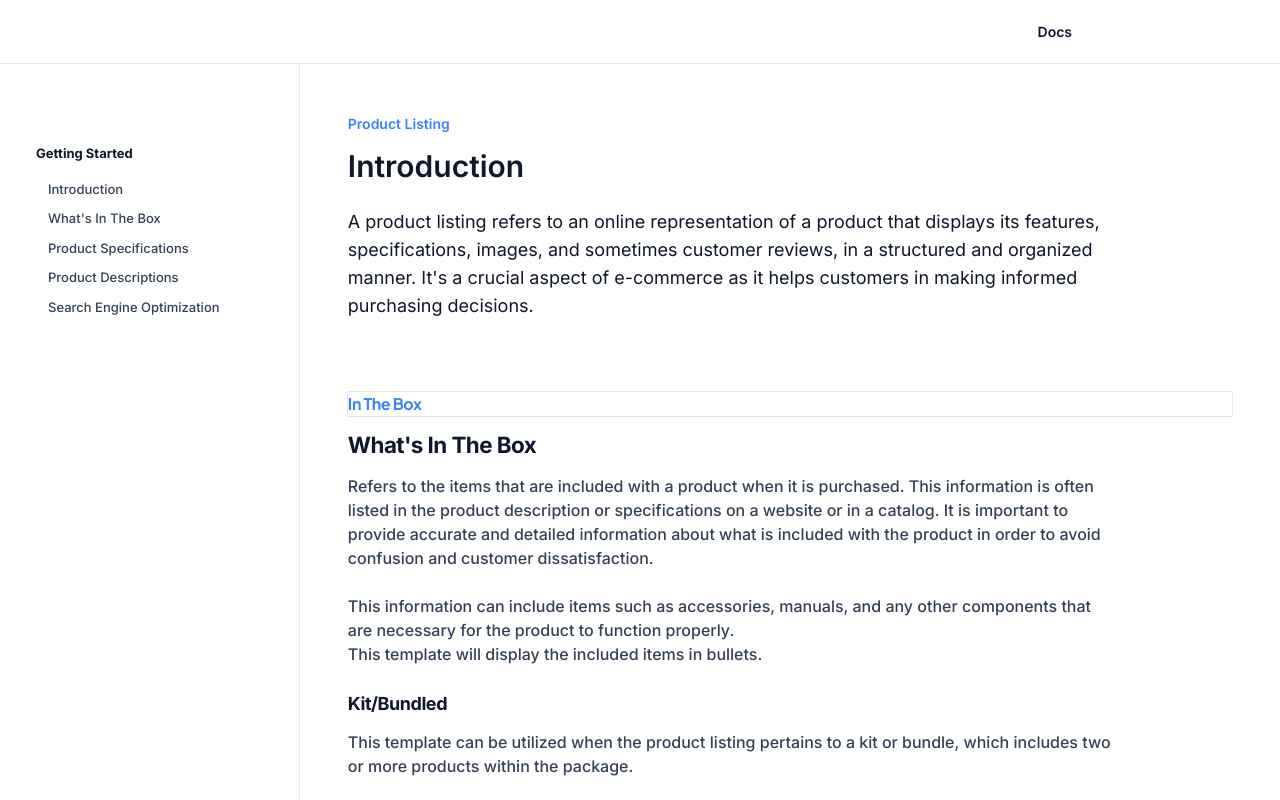
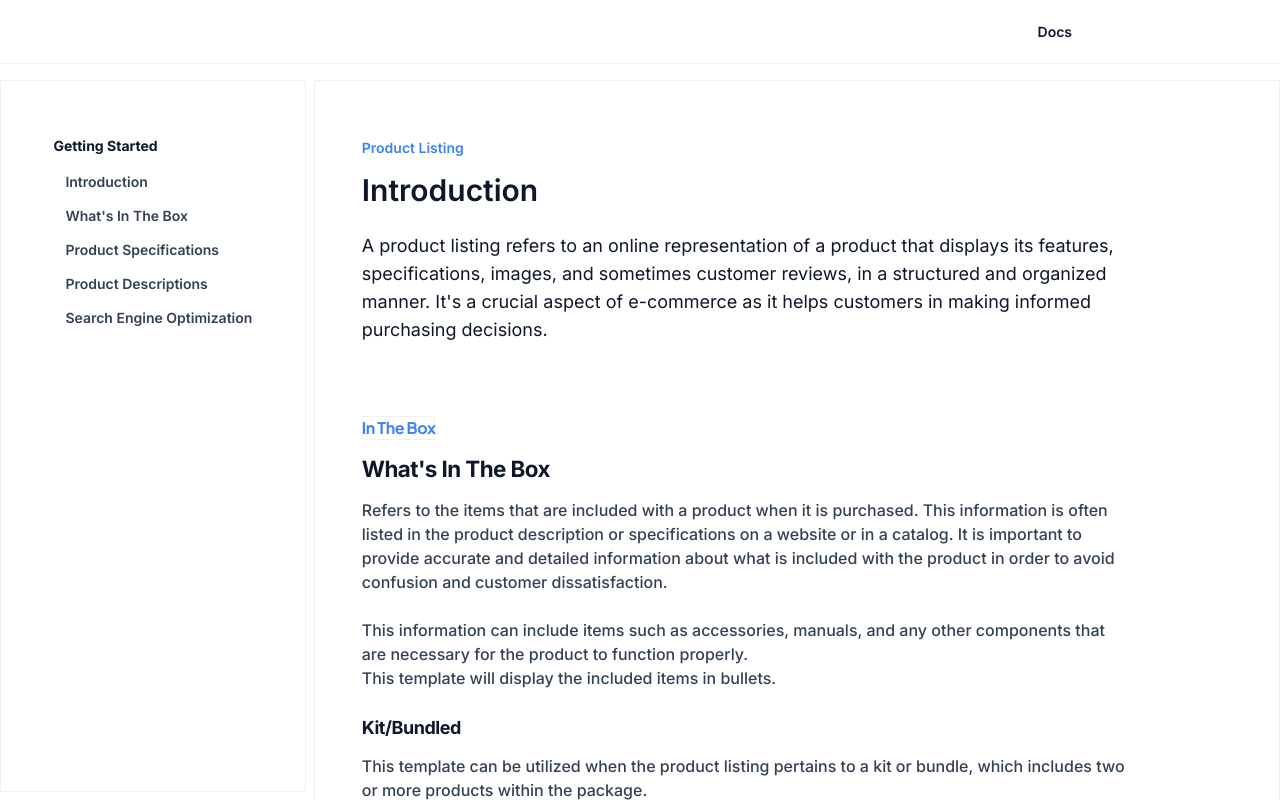
Before and after one commit to rogelcristobal/digiDirect-vite, a React (Vite) app: page / in a window 1280 px wide. Shown: the top 800 px of the page. Built offline with nearby package versions, Linux system fonts and the light colour scheme.

Commit message:
fixed sidebar

```diff
--- a/src/App.jsx
+++ b/src/App.jsx
@@ -9,7 +9,7 @@ function App() {
       {/* navbar */}
         <Navbar></Navbar>
       {/* body */}
-      <div className=" md:px-4 lg:px-0  min-h-[150vh] h-auto  flex  items-start justify-center  box-border">
+      <div className=" md:px-4 lg:px-0  min-h-[150vh] h-auto pt-4  flex  items-start justify-center  box-border">
        <SidebarLayoutPage></SidebarLayoutPage>
       </div>
       {/* footer */}
--- a/src/components/Navbar.jsx
+++ b/src/components/Navbar.jsx
@@ -2,7 +2,7 @@ import React from 'react';
 
 const Navbar = () => {
   return (
-     <div className="h-16 flex items-center justify-end medium-bottom-divider bg-inherit z-50 box-border sticky top-0 ">
+     <div className="h-16 flex items-center justify-end thin-bottom-divider bg-inherit z-50 box-border sticky top-0 ">
         {/* items container */}
         <div className='h-fit container mx-auto items-center justify-end box-border flex thin-bottom-divider`'>
             <span className='text-sm font-semibold capitalize mr-52 '>docs</span>
--- a/src/components/Section.jsx
+++ b/src/components/Section.jsx
@@ -31,7 +31,7 @@ const Section = ({ title, children, category, child,id ,hash}) => {
           }
         }}
           {...(category && { ref: ref })}
-          className={` medium-box-divider   transition-all duration-300 ease-in-out   z-30 text-blue-500 text-base  font-bold   leading-[24px] tracking-tight  mb-3 capitalize lg:mb-3  font-plus`}
+          className={` thin-box-divider w-fit  transition-all duration-300 ease-in-out   z-30 text-blue-500 text-base  font-bold   leading-[24px] tracking-tight  mb-3 capitalize lg:mb-3  font-plus`}
         >
          {category}
         </p>
--- a/src/components/SidebarLayoutPage.jsx
+++ b/src/components/SidebarLayoutPage.jsx
@@ -23,23 +23,23 @@ const SidebarLayoutPage = () => {
   }, [ref.current]);
   console.log(sticky)
   return (
-    <div className="relative w-full flex items-start   justify-start gap-2 pt-0 box-border">
+    <div className="relative container mx-auto flex items-start   justify-start gap-2 pt-0 box-border">
       {/* sidebar container*/}
-      <div className="h-[calc(100vh-5.5rem)]  sticky top-20  pl-5 w-96 overflow-y-auto pt-16 ">
+      <div className="h-[calc(100vh-5.5rem)] thin-box-divider sticky top-20  pl-0 box-border flex justify-center items-start w-[26rem] overflow-y-auto pt-14 ">
         {/* content */}
         <nav className="relative h-full  px-[1rem]">
-          <h5 className="text-slate-900 text-[13px]  text-left font-inter  font-bold capitalize mb-4">
+          <h5 className="text-slate-900 text-sm  text-left font-inter  font-bold capitalize mb-4">
             getting started
           </h5>
           {/* items */}
-          <div className="space-y-2.5 text-slate-700 pl-3 text-left  font-inter">
-            <p className="capitalize text-[13px] font-medium  cursor-pointer hover:text-blue-500 ">
+          <div className="space-y-3.5 text-slate-700 pl-3 text-left  font-inter">
+            <p className="capitalize text-sm font-semibold  cursor-pointer hover:text-blue-500 ">
               {textContent.title}
             </p>
             {textContent.sections.map((item, id) => (
               <p
                 key={id}
-                className="capitalize text-[13px] font-medium  cursor-pointer hover:text-blue-500 "
+                className="capitalize text-sm font-semibold  cursor-pointer hover:text-blue-500 "
               >
                 {item.title}
               </p>
@@ -48,7 +48,7 @@ const SidebarLayoutPage = () => {
         </nav>
       </div>
       {/* body */}
-      <div className="h-full box-border medium-box-divider w-full py-12 px-12  ">
+      <div className="h-full box-border thin-box-divider w-full py-14 px-12  ">
         {/* heading container */}
         <div className=" max-w-3xl relative flex-auto  mb-12">
           <p className="text-sm leading-[24px]  font-semibold mb-3 capitalize lg:mb-3 text-blue-500">
```
